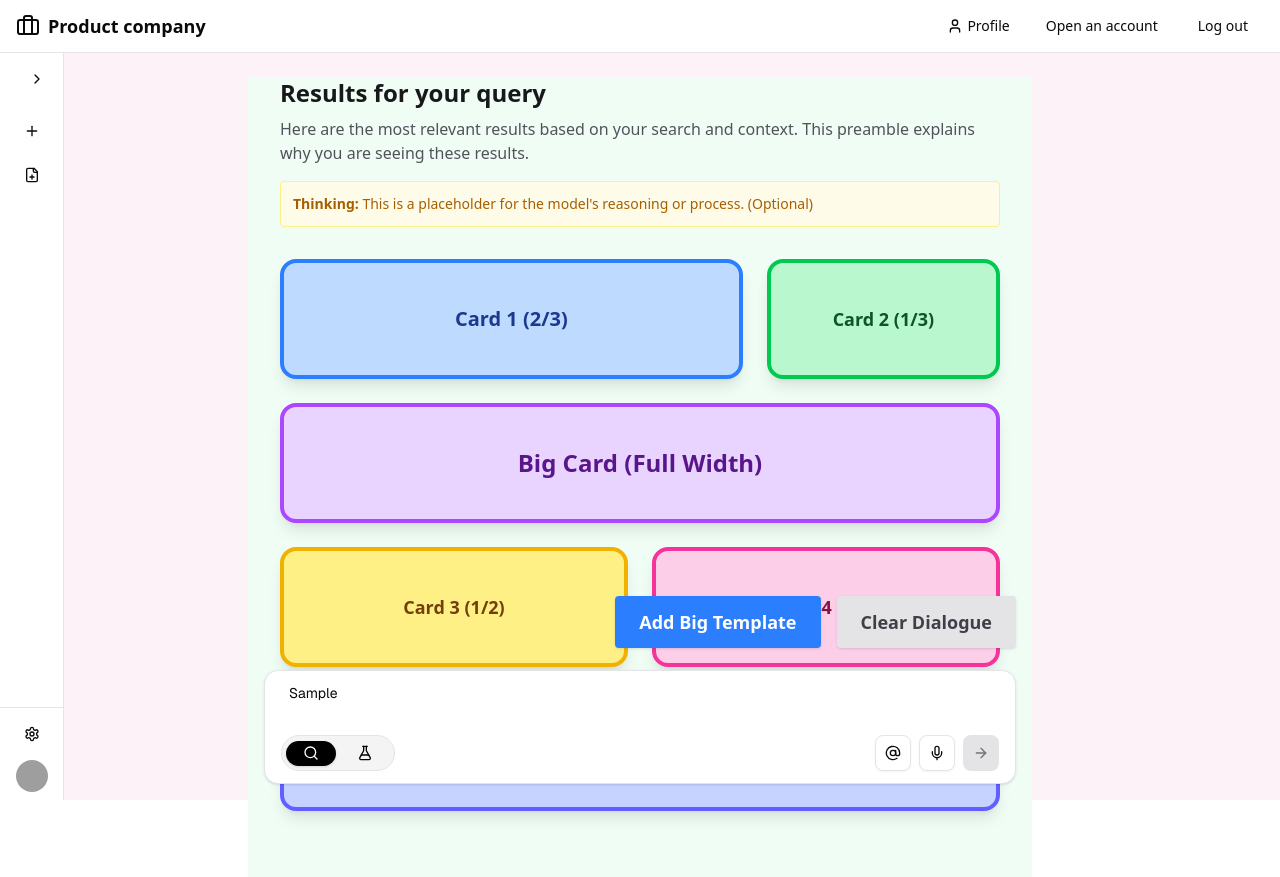
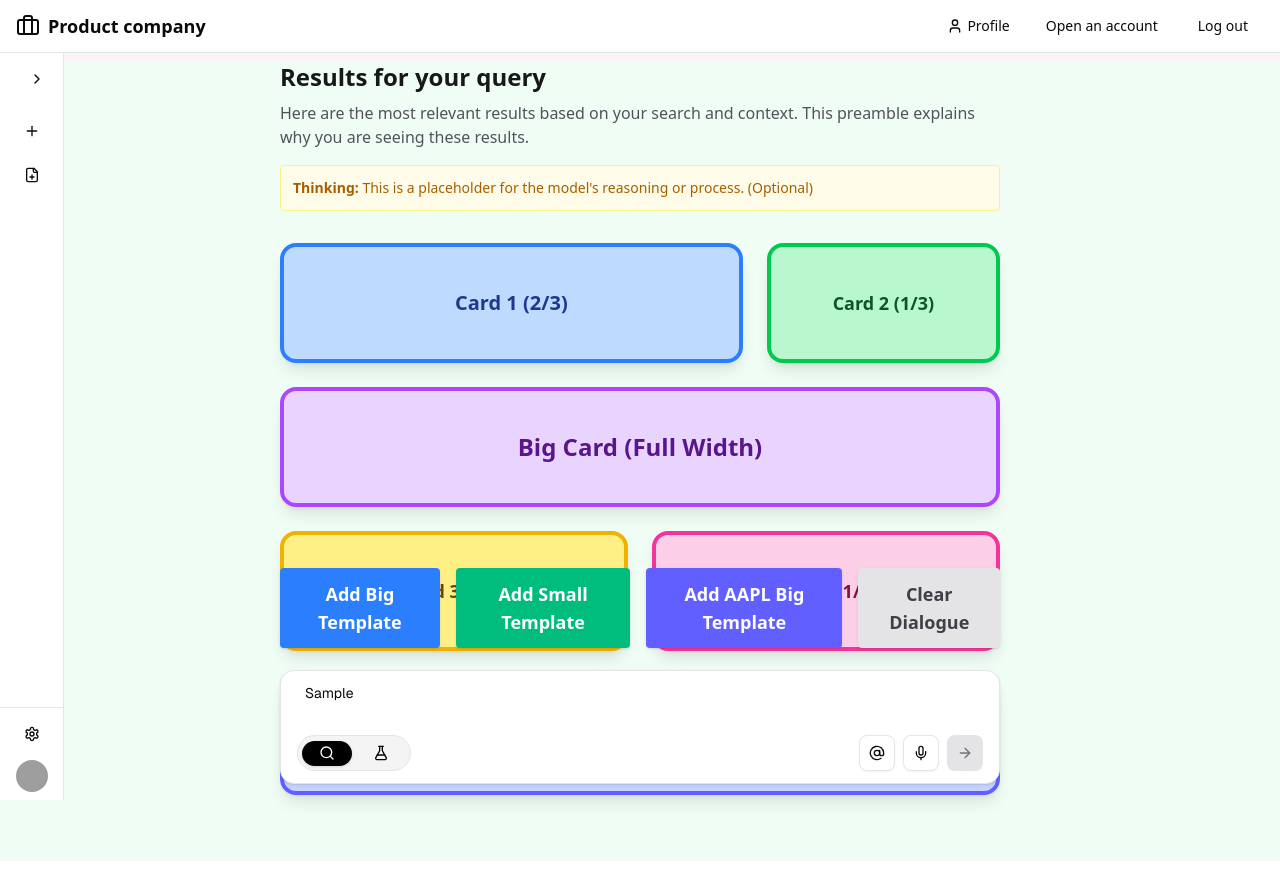
Before and after one commit to Ebaka716/searchV3, a Next.js app: page /search in a window 1280 px wide. Both pictures are taken after typing "Sample" into the empty fields and a click on the button "Add Big Template". Built offline with nearby package versions, Linux system fonts and the light colour scheme; grey boxes are pictures that could not be loaded.

Commit message:
feat: chat UI refactor, robust scroll logic, loading spinner for all templates, and doc updates

```diff
--- a/src/app/search/page.tsx
+++ b/src/app/search/page.tsx
@@ -5,18 +5,22 @@ import { EnhancedInput } from "@/components/input/EnhancedInput";
 import { useState, useEffect, Suspense, useRef } from "react";
 import { useRouter, useSearchParams } from "next/navigation";
 import LoadingSpinner from "@/components/common/LoadingSpinner";
+import BigTemplate from "@/components/templates/BigTemplate";
+import SmallTemplate from "@/components/templates/SmallTemplate";
+import AaplBigTemplate from "@/components/templates/AaplBigTemplate";
 
 function SearchPageClient({ headerHeight = 0 }: { headerHeight?: number }) {
   const router = useRouter();
   const searchParams = useSearchParams();
   const [value, setValue] = useState("");
   const [mode, setMode] = useState<'search' | 'research'>("search");
-  const [dialogue, setDialogue] = useState<{ id: number; text: string }[]>([]);
+  const [dialogue, setDialogue] = useState<{ id: number; type: string; text?: string }[]>([]);
   const [dialogueId, setDialogueId] = useState(1);
   const greenRef = useRef<HTMLDivElement>(null);
   const scrollAreaRef = useRef<HTMLDivElement>(null);
   const [inputStyle, setInputStyle] = useState<{ left: number; width: number } | null>(null);
   const lastBigTemplateHeaderRef = useRef<HTMLDivElement>(null);
+  const lastLoadingRef = useRef<HTMLDivElement>(null);
 
   const query = searchParams.get("query") || "";
 
@@ -58,7 +62,7 @@ function SearchPageClient({ headerHeight = 0 }: { headerHeight?: number }) {
     const id = dialogueId;
     setDialogue(prev => [
       ...prev,
-      { id, text: trimmed },
+      { id, type: 'text', text: trimmed },
     ]);
     setDialogueId(id + 1);
     setValue("");
@@ -66,11 +70,53 @@ function SearchPageClient({ headerHeight = 0 }: { headerHeight?: number }) {
 
   // Add Big Template and scroll to bottom
   const handleAddBigTemplate = () => {
+    const loadingId = dialogueId;
     setDialogue(prev => [
       ...prev,
-      { id: dialogueId, text: '__BIG_TEMPLATE__' },
+      { id: loadingId, type: 'loading' },
     ]);
-    setDialogueId(dialogueId + 1);
+    setDialogueId(loadingId + 1);
+    setTimeout(() => {
+      setDialogue(prev => prev.map(entry =>
+        entry.id === loadingId
+          ? { id: loadingId, type: '__BIG_TEMPLATE__' }
+          : entry
+      ));
+    }, 1200);
+  };
+
+  // Add Small Template and scroll to bottom
+  const handleAddSmallTemplate = () => {
+    const loadingId = dialogueId;
+    setDialogue(prev => [
+      ...prev,
+      { id: loadingId, type: 'loading' },
+    ]);
+    setDialogueId(loadingId + 1);
+    setTimeout(() => {
+      setDialogue(prev => prev.map(entry =>
+        entry.id === loadingId
+          ? { id: loadingId, type: '__SMALL_TEMPLATE__' }
+          : entry
+      ));
+    }, 1200);
+  };
+
+  // Add AAPL Big Template and scroll to bottom
+  const handleAddAaplBigTemplate = () => {
+    const loadingId = dialogueId;
+    setDialogue(prev => [
+      ...prev,
+      { id: loadingId, type: 'loading' },
+    ]);
+    setDialogueId(loadingId + 1);
+    setTimeout(() => {
+      setDialogue(prev => prev.map(entry =>
+        entry.id === loadingId
+          ? { id: loadingId, type: '__AAPL_BIG_TEMPLATE__' }
+          : entry
+      ));
+    }, 1200);
   };
 
   /**
@@ -84,42 +130,56 @@ function SearchPageClient({ headerHeight = 0 }: { headerHeight?: number }) {
    *   - This ensures the heading is always fully visible and not hidden behind the fixed header.
    */
   useEffect(() => {
-    // If the last entry is a big template, scroll to its header
-    if (dialogue.length > 0 && dialogue[dialogue.length - 1].text === '__BIG_TEMPLATE__') {
+    if (
+      dialogue.length > 0 &&
+      (
+        dialogue[dialogue.length - 1].type === '__BIG_TEMPLATE__' ||
+        dialogue[dialogue.length - 1].type === '__AAPL_BIG_TEMPLATE__'
+      )
+    ) {
       if (lastBigTemplateHeaderRef.current && scrollAreaRef.current) {
-        // Get the vertical offset of the header within the scroll area
         const headerOffset = lastBigTemplateHeaderRef.current.offsetTop;
-        // Scroll so the header is just below the fixed main page header (64px)
-        scrollAreaRef.current.scrollTo({ top: headerOffset - 64, behavior: 'smooth' });
+        scrollAreaRef.current.scrollTo({ top: headerOffset - headerHeight, behavior: 'smooth' });
+      }
+    } else if (
+      dialogue.length > 0 &&
+      dialogue[dialogue.length - 1].type === 'loading'
+    ) {
+      if (lastLoadingRef.current && scrollAreaRef.current) {
+        const loadingOffset = lastLoadingRef.current.offsetTop;
+        scrollAreaRef.current.scrollTo({ top: loadingOffset - headerHeight, behavior: 'smooth' });
       }
     } else {
-      // Otherwise, scroll to bottom as usual (for chat-like UX)
       if (scrollAreaRef.current) {
         scrollAreaRef.current.scrollTo({ top: scrollAreaRef.current.scrollHeight, behavior: 'smooth' });
       }
     }
-  }, [dialogue]);
+  }, [dialogue, headerHeight]);
 
   return (
     <MainLayout headerVariant="short" leftSidebar={<AppSidebar />}>
       <div className="flex flex-col items-center h-full min-h-0 flex-1 bg-pink-50">
-        <div id="mainscrollingarea" ref={greenRef} className="max-w-[784px] mx-auto w-full h-full flex flex-col flex-1 bg-green-50 relative" style={{ minHeight: '100vh', marginTop: 24 }}>
+        <div id="mainscrollingarea" ref={greenRef} className="w-full h-full flex flex-col flex-1 bg-green-50 relative mt-2" style={{ minHeight: '100vh' }}>
           {/* Add Big Card and Clear Dialogue Buttons */}
-          {inputStyle && (
-            <div
-              className="fixed bottom-36 z-30 max-w-[784px] flex justify-end w-full gap-4"
-              style={{
-                left: inputStyle.left,
-                width: inputStyle.width,
-                paddingLeft: 16,
-                paddingRight: 16,
-              }}
-            >
+          <div className="fixed bottom-36 left-0 w-full z-30 flex justify-center pointer-events-none">
+            <div className="pointer-events-auto w-full max-w-[784px] mx-auto flex gap-4 px-8">
               <button
                 className="bg-blue-500 hover:bg-blue-600 text-white rounded px-6 py-3 text-lg font-bold shadow transition mb-2"
                 onClick={handleAddBigTemplate}
               >
                 Add Big Template
+              </button>
+              <button
+                className="bg-emerald-500 hover:bg-emerald-600 text-white rounded px-6 py-3 text-lg font-bold shadow transition mb-2"
+                onClick={handleAddSmallTemplate}
+              >
+                Add Small Template
+              </button>
+              <button
+                className="bg-indigo-500 hover:bg-indigo-600 text-white rounded px-6 py-3 text-lg font-bold shadow transition mb-2"
+                onClick={handleAddAaplBigTemplate}
+              >
+                Add AAPL Big Template
               </button>
               <button
                 className="bg-zinc-200 hover:bg-zinc-300 text-zinc-700 rounded px-6 py-3 text-lg font-bold shadow transition mb-2"
@@ -128,11 +188,11 @@ function SearchPageClient({ headerHeight = 0 }: { headerHeight?: number }) {
                 Clear Dialogue
               </button>
             </div>
-          )}
+          </div>
           {/* Scrollable content area */}
           <div
             ref={scrollAreaRef}
-            className="overflow-y-auto px-8 pb-32"
+            className="overflow-y-auto h-full w-full pb-32"
             style={{
               position: 'absolute',
               top: headerHeight,
@@ -143,58 +203,35 @@ function SearchPageClient({ headerHeight = 0 }: { headerHeight?: number }) {
               msOverflowStyle: 'none',
             }}
           >
+            <div className="max-w-[784px] mx-auto w-full px-8">
+              <div style={{ height: 24 }} />
               {dialogue.length === 0 ? (
                 <div className="text-zinc-400 text-center mt-12">No dialogue yet. Start by entering a query below.</div>
               ) : (
                 dialogue.map((entry, idx) => (
-                entry.text === '__BIG_TEMPLATE__' ? (
+                  entry.type === 'loading' ? (
                     <div
                       key={entry.id}
-                    className="w-full flex flex-col gap-6 mb-6"
+                      ref={idx === dialogue.length - 1 ? lastLoadingRef : undefined}
+                      className="flex justify-center py-8"
                     >
-                    {/* Header Section (inside template)
-                        - Attach a ref to the header of the most recent big template entry
-                        - Used for scroll alignment below the fixed header */}
-                    <div
-                      ref={idx === dialogue.length - 1 ? lastBigTemplateHeaderRef : undefined}
-                      className="w-full p-0 mb-2 flex flex-col gap-2"
-                    >
-                      <div className="text-2xl font-bold text-zinc-900">Results for your query</div>
-                      <div className="text-zinc-600 text-base">Here are the most relevant results based on your search and context. This preamble explains why you are seeing these results.</div>
-                      {/* Optional thinking section */}
-                      {true && (
-                        <div className="mt-2 text-yellow-700 bg-yellow-50 border border-yellow-200 rounded p-3 text-sm">
-                          <span className="font-semibold">Thinking:</span> This is a placeholder for the model&apos;s reasoning or process. (Optional)
+                      <LoadingSpinner text="Thinking..." />
                     </div>
-                      )}
-                    </div>
-                    {/* Row 1: 2/3 and 1/3 cards */}
-                    <div className="flex w-full gap-6">
-                      <div className="flex-2 basis-2/3 bg-blue-200 border-4 border-blue-500 rounded-2xl shadow-lg p-10 flex flex-col justify-center items-center text-xl font-extrabold text-blue-900 min-h-[120px]">
-                        Card 1 (2/3)
-                      </div>
-                      <div className="flex-1 basis-1/3 bg-green-200 border-4 border-green-500 rounded-2xl shadow-lg p-10 flex flex-col justify-center items-center text-lg font-bold text-green-900 min-h-[120px]">
-                        Card 2 (1/3)
-                      </div>
-                    </div>
-                    {/* Row 2: Big card full width */}
-                    <div className="w-full bg-purple-200 border-4 border-purple-500 rounded-2xl shadow-lg p-10 flex flex-col justify-center items-center text-2xl font-extrabold text-purple-900 min-h-[120px]">
-                      Big Card (Full Width)
-                    </div>
-                    {/* Row 3: Two cards, 1/2 width each */}
-                    <div className="flex w-full gap-6">
-                      <div className="flex-1 basis-1/2 bg-yellow-200 border-4 border-yellow-500 rounded-2xl shadow-lg p-10 flex flex-col justify-center items-center text-lg font-bold text-yellow-900 min-h-[120px]">
-                        Card 3 (1/2)
-                      </div>
-                      <div className="flex-1 basis-1/2 bg-pink-200 border-4 border-pink-500 rounded-2xl shadow-lg p-10 flex flex-col justify-center items-center text-lg font-bold text-pink-900 min-h-[120px]">
-                        Card 4 (1/2)
-                      </div>
-                    </div>
-                    {/* Row 4: Big card full width */}
-                    <div className="w-full bg-indigo-200 border-4 border-indigo-500 rounded-2xl shadow-lg p-10 flex flex-col justify-center items-center text-2xl font-extrabold text-indigo-900 min-h-[120px]">
-                      Big Card (Full Width)
-                    </div>
-                  </div>
+                  ) : entry.type === '__BIG_TEMPLATE__' ? (
+                    <BigTemplate
+                      key={entry.id}
+                      headerRef={idx === dialogue.length - 1 ? lastBigTemplateHeaderRef : undefined}
+                    />
+                  ) : entry.type === '__AAPL_BIG_TEMPLATE__' ? (
+                    <AaplBigTemplate
+                      key={entry.id}
+                      headerRef={idx === dialogue.length - 1 ? lastBigTemplateHeaderRef : undefined}
+                    />
+                  ) : entry.type === '__SMALL_TEMPLATE__' ? (
+                    <SmallTemplate
+                      key={entry.id}
+                      headerRef={idx === dialogue.length - 1 ? lastBigTemplateHeaderRef : undefined}
+                    />
                   ) : (
                     <div
                       key={entry.id}
@@ -209,6 +246,7 @@ function SearchPageClient({ headerHeight = 0 }: { headerHeight?: number }) {
                   )
                 ))
               )}
+            </div>
             <style jsx>{`
               .scrollbar-none::-webkit-scrollbar {
                 display: none;
@@ -216,18 +254,8 @@ function SearchPageClient({ headerHeight = 0 }: { headerHeight?: number }) {
             `}</style>
           </div>
           {/* Fixed input bar at the bottom, centered and sized to green area */}
-          {inputStyle && (
-            <div
-              className="fixed bottom-0 z-30 pointer-events-none max-w-[784px]"
-              style={{
-                left: inputStyle.left,
-                width: inputStyle.width,
-                paddingLeft: 16,
-                paddingRight: 16,
-                paddingBottom: 16,
-              }}
-            >
-              <div className="pointer-events-auto w-full">
+          <div className="fixed bottom-0 left-0 w-full z-30 pointer-events-none pb-4">
+            <div className="pointer-events-auto w-full max-w-[784px] mx-auto px-8">
               <EnhancedInput
                 value={value}
                 onChange={e => setValue(e.target.value)}
@@ -237,7 +265,6 @@ function SearchPageClient({ headerHeight = 0 }: { headerHeight?: number }) {
               />
             </div>
           </div>
-          )}
         </div>
       </div>
     </MainLayout>
--- /dev/null
+++ b/src/components/templates/AaplBigTemplate.tsx
@@ -0,0 +1,24 @@
+import React from "react";
+import BigTemplate from "./BigTemplate";
+
+interface AaplBigTemplateProps {
+  headerRef?: React.Ref<HTMLDivElement>;
+}
+
+const AaplBigTemplate: React.FC<AaplBigTemplateProps> = ({ headerRef }) => (
+  <BigTemplate
+    headerRef={headerRef}
+    header={"AAPL Stock Overview"}
+    preamble={"Key financials and highlights for Apple Inc. (AAPL)."}
+    cards={[
+      "Price: $190.12 (as of close)",
+      "Change: +1.23%",
+      "Market Cap: $2.9T",
+      "P/E Ratio: 29.5",
+      "Dividend Yield: 0.55%",
+      "52-Week Range: $150.00 - $199.62",
+    ]}
+  />
+);
+
+export default AaplBigTemplate;
--- /dev/null
+++ b/src/components/templates/BigTemplate.tsx
@@ -0,0 +1,43 @@
+import React from "react";
+import TemplateContainer from "./TemplateContainer";
+import CardGrid from "./CardGrid";
+
+interface BigTemplateProps {
+  headerRef?: React.Ref<HTMLDivElement>;
+  header?: React.ReactNode;
+  preamble?: React.ReactNode;
+  thinking?: React.ReactNode;
+  cards?: React.ReactNode[];
+  cardGridVariant?: "big-template" | "2x2" | "single-row";
+}
+
+const BigTemplate: React.FC<BigTemplateProps> = ({
+  headerRef,
+  header = "Results for your query",
+  preamble = "Here are the most relevant results based on your search and context. This preamble explains why you are seeing these results.",
+  thinking = (
+    <div className="mt-2 text-yellow-700 bg-yellow-50 border border-yellow-200 rounded p-3 text-sm">
+      <span className="font-semibold">Thinking:</span> This is a placeholder for the model's reasoning or process. (Optional)
+    </div>
+  ),
+  cards = [
+    "Card 1 (2/3)",
+    "Card 2 (1/3)",
+    "Big Card (Full Width)",
+    "Card 3 (1/2)",
+    "Card 4 (1/2)",
+    "Big Card (Full Width)",
+  ],
+  cardGridVariant = "big-template",
+}) => (
+  <TemplateContainer
+    headerRef={headerRef}
+    header={header}
+    preamble={preamble}
+    thinking={thinking}
+  >
+    <CardGrid variant={cardGridVariant} cards={cards} />
+  </TemplateContainer>
+);
+
+export default BigTemplate;
--- /dev/null
+++ b/src/components/templates/CardGrid.tsx
@@ -0,0 +1,85 @@
+import React from "react";
+
+interface CardGridProps {
+  variant: "big-template" | "2x2" | "single-row" | "small-template";
+  cards: React.ReactNode[];
+}
+
+const CardGrid: React.FC<CardGridProps> = ({ variant, cards }) => {
+  if (variant === "big-template") {
+    return (
+      <>
+        {/* Row 1: 2/3 and 1/3 cards */}
+        <div className="flex w-full gap-6">
+          <div className="flex-2 basis-2/3 bg-blue-200 border-4 border-blue-500 rounded-2xl shadow-lg p-10 flex flex-col justify-center items-center text-xl font-extrabold text-blue-900 min-h-[120px]">
+            {cards[0]}
+          </div>
+          <div className="flex-1 basis-1/3 bg-green-200 border-4 border-green-500 rounded-2xl shadow-lg p-10 flex flex-col justify-center items-center text-lg font-bold text-green-900 min-h-[120px]">
+            {cards[1]}
+          </div>
+        </div>
+        {/* Row 2: Big card full width */}
+        <div className="w-full bg-purple-200 border-4 border-purple-500 rounded-2xl shadow-lg p-10 flex flex-col justify-center items-center text-2xl font-extrabold text-purple-900 min-h-[120px]">
+          {cards[2]}
+        </div>
+        {/* Row 3: Two cards, 1/2 width each */}
+        <div className="flex w-full gap-6">
+          <div className="flex-1 basis-1/2 bg-yellow-200 border-4 border-yellow-500 rounded-2xl shadow-lg p-10 flex flex-col justify-center items-center text-lg font-bold text-yellow-900 min-h-[120px]">
+            {cards[3]}
+          </div>
+          <div className="flex-1 basis-1/2 bg-pink-200 border-4 border-pink-500 rounded-2xl shadow-lg p-10 flex flex-col justify-center items-center text-lg font-bold text-pink-900 min-h-[120px]">
+            {cards[4]}
+          </div>
+        </div>
+        {/* Row 4: Big card full width */}
+        <div className="w-full bg-indigo-200 border-4 border-indigo-500 rounded-2xl shadow-lg p-10 flex flex-col justify-center items-center text-2xl font-extrabold text-indigo-900 min-h-[120px]">
+          {cards[5]}
+        </div>
+      </>
+    );
+  }
+  if (variant === "small-template") {
+    return (
+      <>
+        {/* Row 1: Single full-width card */}
+        <div className="w-full bg-blue-100 border-4 border-blue-300 rounded-2xl shadow-lg p-10 flex flex-col justify-center items-center text-lg font-bold text-blue-900 min-h-[100px]">
+          {cards[0]}
+        </div>
+        {/* Row 2: Two half-width cards */}
+        <div className="flex w-full gap-6 mt-4">
+          <div className="flex-1 basis-1/2 bg-green-100 border-4 border-green-300 rounded-2xl shadow-lg p-10 flex flex-col justify-center items-center text-base font-semibold text-green-900 min-h-[100px]">
+            {cards[1]}
+          </div>
+          <div className="flex-1 basis-1/2 bg-yellow-100 border-4 border-yellow-300 rounded-2xl shadow-lg p-10 flex flex-col justify-center items-center text-base font-semibold text-yellow-900 min-h-[100px]">
+            {cards[2]}
+          </div>
+        </div>
+      </>
+    );
+  }
+  if (variant === "2x2") {
+    return (
+      <div className="grid grid-cols-2 gap-6">
+        {cards.map((card, idx) => (
+          <div key={idx} className="bg-gray-200 rounded-2xl shadow-lg p-10 flex flex-col justify-center items-center min-h-[120px]">
+            {card}
+          </div>
+        ))}
+      </div>
+    );
+  }
+  if (variant === "single-row") {
+    return (
+      <div className="flex w-full gap-6">
+        {cards.map((card, idx) => (
+          <div key={idx} className="flex-1 bg-gray-200 rounded-2xl shadow-lg p-10 flex flex-col justify-center items-center min-h-[120px]">
+            {card}
+          </div>
+        ))}
+      </div>
+    );
+  }
+  return null;
+};
+
+export default CardGrid;
--- /dev/null
+++ b/src/components/templates/SmallTemplate.tsx
@@ -0,0 +1,38 @@
+import React from "react";
+import TemplateContainer from "./TemplateContainer";
+import CardGrid from "./CardGrid";
+
+interface SmallTemplateProps {
+  headerRef?: React.Ref<HTMLDivElement>;
+  header?: React.ReactNode;
+  preamble?: React.ReactNode;
+  thinking?: React.ReactNode;
+  cards?: React.ReactNode[];
+}
+
+const SmallTemplate: React.FC<SmallTemplateProps> = ({
+  headerRef,
+  header = "Quick Result",
+  preamble = "This is a concise summary or answer.",
+  thinking = (
+    <div className="mt-2 text-yellow-700 bg-yellow-50 border border-yellow-200 rounded p-3 text-sm">
+      <span className="font-semibold">Thinking:</span> This is a placeholder for the model's reasoning or process. (Optional)
+    </div>
+  ),
+  cards = [
+    "Main Card (Full Width)",
+    "Side Card 1 (1/2)",
+    "Side Card 2 (1/2)",
+  ],
+}) => (
+  <TemplateContainer
+    headerRef={headerRef}
+    header={header}
+    preamble={preamble}
+    thinking={thinking}
+  >
+    <CardGrid variant="small-template" cards={cards} />
+  </TemplateContainer>
+);
+
+export default SmallTemplate;
--- /dev/null
+++ b/src/components/templates/TemplateContainer.tsx
@@ -0,0 +1,28 @@
+import React from "react";
+
+interface TemplateContainerProps {
+  headerRef?: React.Ref<HTMLDivElement>;
+  header?: React.ReactNode;
+  preamble?: React.ReactNode;
+  thinking?: React.ReactNode;
+  children: React.ReactNode;
+}
+
+const TemplateContainer: React.FC<TemplateContainerProps> = ({
+  headerRef,
+  header,
+  preamble,
+  thinking,
+  children,
+}) => (
+  <div className="w-full flex flex-col gap-6 mb-6">
+    <div ref={headerRef} className="w-full p-0 mb-2 flex flex-col gap-2">
+      {header && <div className="text-2xl font-bold text-zinc-900">{header}</div>}
+      {preamble && <div className="text-zinc-600 text-base">{preamble}</div>}
+      {thinking}
+    </div>
+    {children}
+  </div>
+);
+
+export default TemplateContainer;
```
Also changed, not shown: src/components/sidebar/README.md. Lines whose indentation alone changed are shown as unchanged.
